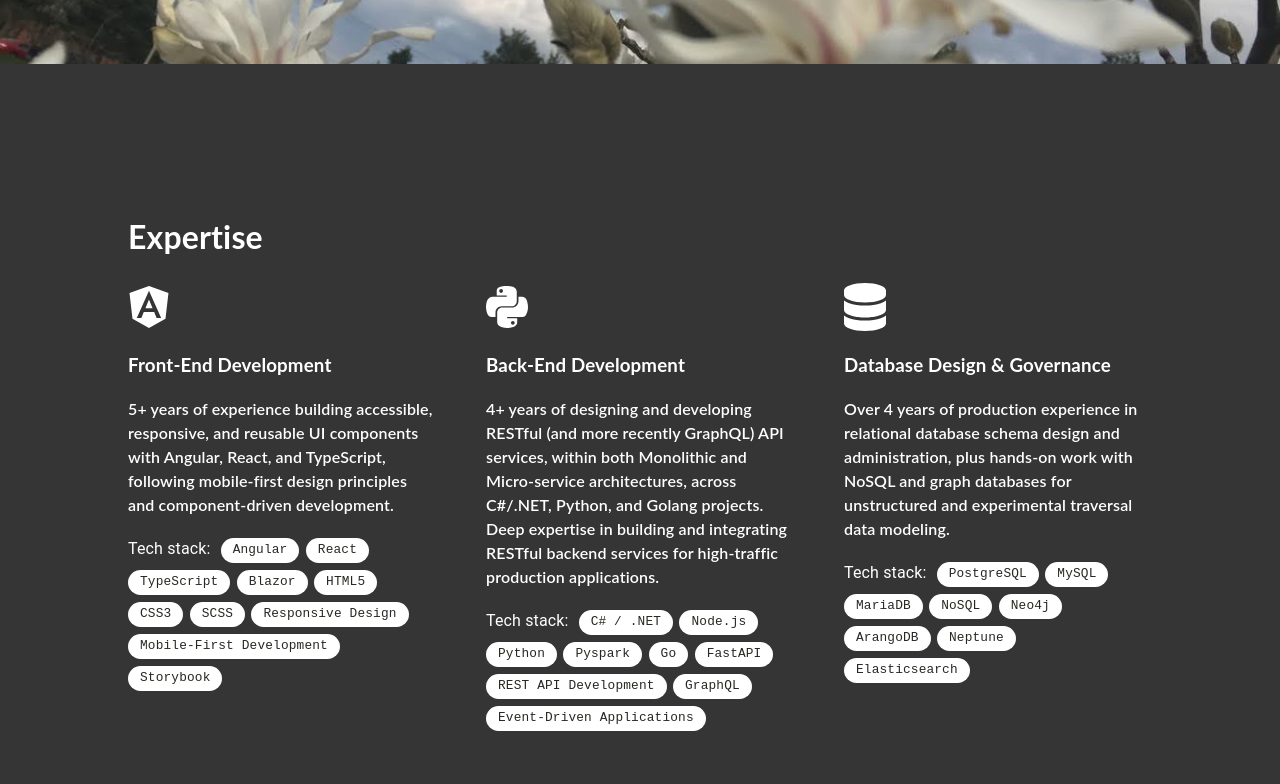
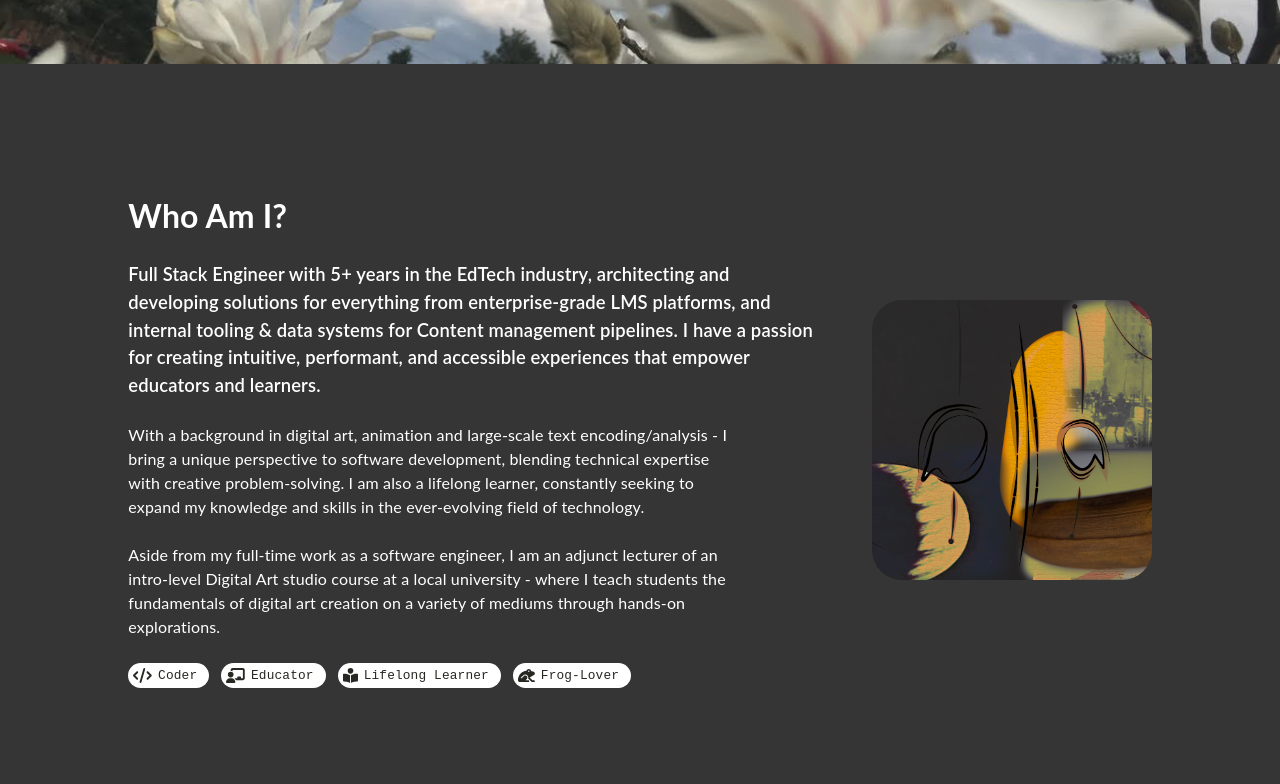
Before and after one commit to am0eba-byte/mia-borgia-devfolio, a React (Create React App) app: page / in a window 1280 px wide. Shown: the part 700-1484 px from the top of the page. Built offline with nearby package versions, Linux system fonts and the light colour scheme.

Commit message:
adds 'about me' summary section

```diff
--- a/src/App.tsx
+++ b/src/App.tsx
@@ -1,6 +1,7 @@
 import React, {useState, useEffect} from "react";
 import {
   Main,
+  Summary,
   Timeline,
   Expertise,
   Project,
@@ -31,6 +32,7 @@ function App() {
         <Navigation parentToChild={{mode}} modeChange={handleModeChange}/>
         <FadeIn transitionDuration={700}>
             <Main/>
+            <Summary/>
             <Expertise/>
             <Timeline/>
             <Project/>
--- /dev/null
+++ b/src/assets/styles/Summary.scss
@@ -0,0 +1,86 @@
+.summary-container {
+    padding: 5% 10%;
+    display: flex;
+    flex-direction: column;
+    text-align: left;
+
+    @media screen and (max-width: 768px) {
+        display: block;
+        padding-left: 5%;
+        padding-right: 5%;
+    }
+}
+
+.portrait-shell {
+    display: flex;
+    gap: 50px;
+    align-items: center;
+
+    .portrait-art {
+        flex: none;
+        width: 280px;
+        height: 280px;
+        border-radius: 30px;
+        overflow: hidden;
+
+        svg {
+            display: block;
+            width: 100%;
+            height: 100%;
+        }
+
+        .portrait-image{
+            width: -webkit-fill-available;
+            transition: transform 0.3s ease-in-out;
+            &:hover {
+                transform: scale(1.05);
+            }
+        }
+
+    }
+
+    .portrait-content {
+        flex: 1;
+        min-width: 0;
+
+        h1 {
+            margin-block-start: 0;
+        }
+
+        .summary-lede {
+            font-size: 1.15rem;
+            max-width: 65ch;
+            margin-bottom: 24px;
+            &.thin {
+                font-weight: 400;
+                font-size: 1rem;
+            }
+        }
+
+        .badge-row {
+            display: flex;
+            flex-wrap: wrap;
+            gap: 12px;
+
+            .chip svg {
+                color: rgb(39, 40, 34);
+            }
+
+            .chip:hover svg {
+                color: white;
+            }
+        }
+    }
+
+    @media screen and (max-width: 800px) {
+        flex-direction: column;
+        align-items: flex-start;
+
+        .portrait-art {
+            width: 100%;
+            height: auto;
+            aspect-ratio: 16 / 9;
+            display: none;
+        }
+    }
+}
--- a/src/components/Navigation.tsx
+++ b/src/components/Navigation.tsx
@@ -18,7 +18,7 @@ import Toolbar from '@mui/material/Toolbar';
 import '../assets/styles/Navigation.scss';
 
 const drawerWidth = 240;
-const navItems = [['Expertise', 'expertise'], ['History', 'history'], ['Projects', 'projects'], ['Contact', 'contact']];
+const navItems = [['About Me', 'about'], ['Expertise', 'expertise'], ['History', 'history'], ['Projects', 'projects'], ['Contact', 'contact']];
 
 function Navigation({parentToChild, modeChange}: any) {
 
--- /dev/null
+++ b/src/components/Summary.tsx
@@ -0,0 +1,56 @@
+import React from "react";
+import { FontAwesomeIcon } from '@fortawesome/react-fontawesome';
+import { faCode, faChalkboardUser, faBookOpenReader, faFrog } from '@fortawesome/free-solid-svg-icons';
+import Chip from '@mui/material/Chip';
+import '../assets/styles/Summary.scss';
+
+function Summary() {
+
+  return (
+    <div className="container" id="about">
+      <div className="summary-container">
+        <div className="portrait-shell">
+          <div className="portrait-content">
+            <h1>Who Am I?</h1>
+            <p className="summary-lede">
+              Full Stack Engineer with 5+ years in the EdTech industry, architecting and developing solutions for everything from enterprise-grade LMS platforms, and internal tooling & data systems for Content management pipelines.
+              I have a passion for creating intuitive, performant, and accessible experiences that empower educators and learners.
+            </p>
+            <p className="summary-lede thin">
+             With a background in digital art, animation and large-scale text encoding/analysis - I bring a unique perspective to software development, blending technical expertise with creative problem-solving.
+              I am also a lifelong learner, constantly seeking to expand my knowledge and skills in the ever-evolving field of technology.
+            </p>
+            <p className="summary-lede thin">
+              Aside from my full-time work as a software engineer, I am an adjunct lecturer of an intro-level Digital Art studio course at a local university - where I teach students the fundamentals of
+              digital art creation on a variety of mediums through hands-on explorations.
+            </p>
+            <div className="badge-row">
+              <Chip className="chip" icon={<FontAwesomeIcon icon={faCode} />} label="Coder" />
+              <Chip className="chip" icon={<FontAwesomeIcon icon={faChalkboardUser} />} label="Educator" />
+              <Chip className="chip" icon={<FontAwesomeIcon icon={faBookOpenReader} />} label="Lifelong Learner" />
+              <Chip className="chip" icon={<FontAwesomeIcon icon={faFrog} />} label="Frog-Lover" />
+            </div>
+          </div>
+          <div className="portrait-art" aria-hidden="true">
+            <img className="portrait-image" src={require('../assets/images/profile-pic-kilgore.png')} alt="Digital portrait of a character I created named Kilgore" />
+            {/* <svg viewBox="0 0 400 400" xmlns="http://www.w3.org/2000/svg">
+              <defs>
+                <linearGradient id="summaryArtGradient" x1="0" y1="0" x2="1" y2="1">
+                  <stop offset="0%" stopColor="#006161" />
+                  <stop offset="55%" stopColor="#1c8f8f" />
+                  <stop offset="100%" stopColor="#5000ca" />
+                </linearGradient>
+              </defs>
+              <rect width="400" height="400" fill="url(#summaryArtGradient)" />
+              <circle cx="120" cy="140" r="95" fill="rgba(255,255,255,0.16)" />
+              <circle cx="290" cy="260" r="120" fill="rgba(0,0,0,0.18)" />
+              <path d="M0 330 Q100 250 200 305 T400 280 V400 H0Z" fill="rgba(255,255,255,0.10)" />
+            </svg> */}
+          </div>
+        </div>
+      </div>
+    </div>
+  );
+}
+
+export default Summary;
--- a/src/components/index.js
+++ b/src/components/index.js
@@ -1,6 +1,7 @@
 export { default as Navigation } from "./Navigation";
 export { default as Footer } from "./Footer";
 export { default as Main } from "./Main";
+export { default as Summary } from "./Summary";
 export { default as Expertise } from "./Expertise";
 export { default as Timeline } from "./Timeline";
 export { default as Project } from "./Project";
```
